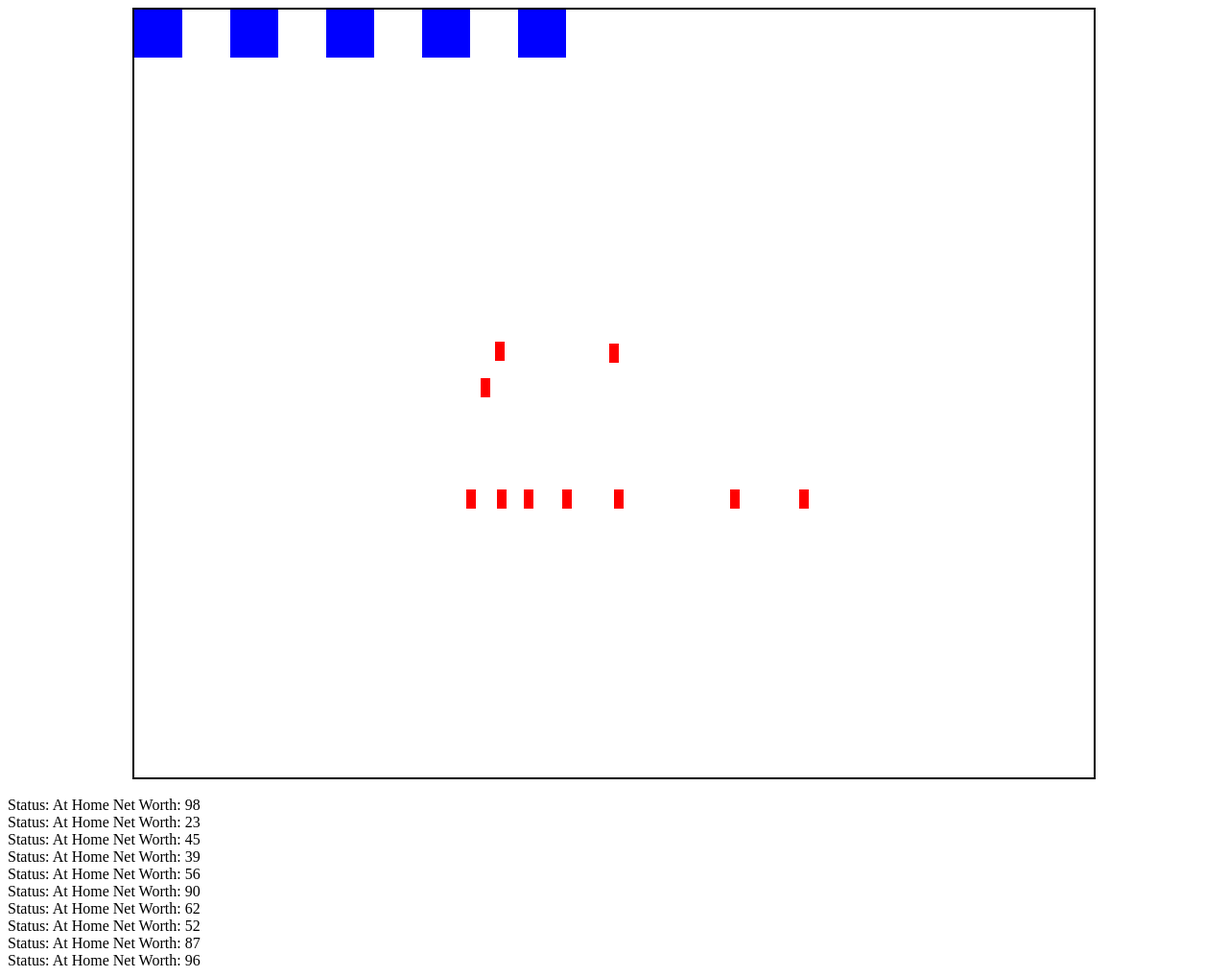
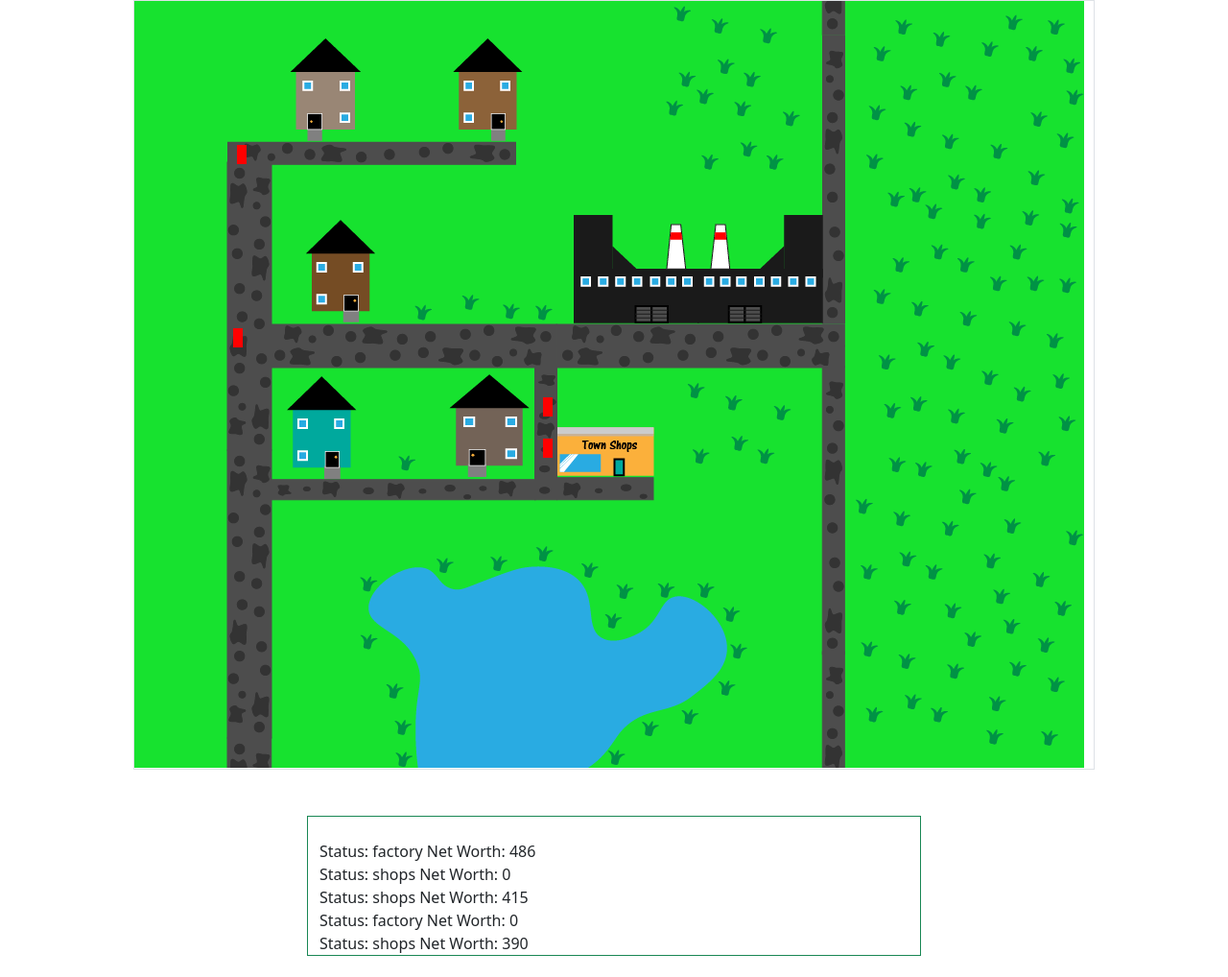
Before and after one commit to MarkViggiano/GildedAgeSimulation, a plain HTML site: page index.html in a window 1280 px wide. Shown: the whole page at 96% size. After the commit the page ends 996 px from the top, so only its background shows below. Drawn offline with nearby package versions, Linux system fonts and the light colour scheme.

Commit message:
Background and players are moving!!!

```diff
--- a/index.html
+++ b/index.html
@@ -3,12 +3,13 @@
   <head>
     <meta charset="utf-8">
     <title>Gilded Age</title>
+    <link href="https://cdn.jsdelivr.net/npm/bootstrap@5.0.1/dist/css/bootstrap.min.css" rel="stylesheet" integrity="sha384-+0n0xVW2eSR5OomGNYDnhzAbDsOXxcvSN1TPprVMTNDbiYZCxYbOOl7+AMvyTG2x" crossorigin="anonymous">
     <link rel="stylesheet" href="./css/main.css">
   </head>
   <body>
     <canvas id="world" width="1000" height="800" class="border m-auto"></canvas>
 
-    <div id="workerData"></div>
+    <div id="workerData" class="container w-50 border mx-auto mt-5 border-success"></div>
     <!-- MODULES -->
     <script type="text/javascript" src="./js/gameobject.js"></script>
     <script type="text/javascript" src="./js/utils.js"></script>
--- a/js/citizen.js
+++ b/js/citizen.js
@@ -1,3 +1,11 @@
+let homes = [[[181, 120], [181, 150]], [[374, 120], [374, 151]], [[222, 308], [222, 340]], [[203, 471], [203, 501]], [[352, 469], [352, 502]]];
+let factory = [[536, 341], [536, 316]];
+let shop = [[503, 501], [501, 475]];
+let node1 = new Node(103, 150);
+let node2 = new Node(103, 341);
+let node3 = new Node(426, 350);
+let node4 = new Node(426, 501);
+
 /**
 Requires gameobject.js to be referenced before this file
 **/
@@ -10,12 +18,83 @@ class Citizen extends GameObject {
     this.factoryY = MathUtil.randomNumber(300, 700);
     this.name = name;
     this.id = id;
-    this.netWorth = MathUtil.randomNumber(20, 100);
-    this.destinationX = this.factoryX;
-    this.destinationY = this.factoryY;
-    this.status = "At Home";
+    this.netWorth = MathUtil.randomNumber(40, 500);
+    this.destinationX = x;
+    this.destinationY = y;
+    this.status = "home";
     this.movingOnPath = false;
     this.path;
+    this.speed = 3;
+    this.behavior = MathUtil.randomNumber(30, 100);
+    this.homeToFactory;
+    this.factoryToHome;
+    this.homeToShops;
+    this.shopsToHome;
+    this.factoryToShops = [factory[1], factory[0], [node3.x, node3.y], [node4.x, node4.y], shop[0], shop[1]];
+    this.shopsToFactory = [shop[1], shop[0], [node4.x, node4.y], [node3.x, node3.y], factory[0], factory[1]];
+  }
+
+  //No time for this, do it later for fun
+  createPathFromTo(fromX, fromY, toX, toY, nodes) {
+    let distX;
+    let distY;
+    let nextDistX;
+    let nextDistY;
+    let path = [];
+    let currentX = fromX;
+    let currentY = fromY;
+
+    while (currentX != toX) {
+
+      for (let i = 0; i < nodes.length; i++) {
+        let node = nodes[i];
+        distX = MathUtil.distanceOfValues(currentX, node.x);
+        distY = MathUtil.distanceOfValues(currentY, node.y);
+        if (i + 1 == nodes.length) break;
+        let nextNode = nodes[i + 1];
+        nextDistX = MathUtil.distanceOfValues(currentX, nextNode.x);
+        nextDistY = MathUtil.distanceOfValues(currentY, nextNode.y);
+
+        //prioritize X
+
+      }
+
+    }
+  }
+
+  goSomewhereNew() {
+    let chance = MathUtil.randomNumber(0, 1);
+    switch (this.status.toLowerCase()) {
+      case "home":
+        if (chance == 0) {
+          this.moveOnPath(this.homeToFactory);
+          this.status = "factory";
+        } else {
+          this.moveOnPath(this.homeToShops);
+          this.status = "shops";
+        }
+        break;
+
+        case "factory":
+          if (chance == 0) {
+            this.moveOnPath(this.factoryToHome);
+            this.status = "home";
+          } else {
+            this.moveOnPath(this.factoryToShops);
+            this.status = "shops";
+          }
+          break;
+
+          case "shops":
+            if (chance == 0) {
+              this.moveOnPath(this.shopsToHome);
+              this.status = "home";
+            } else {
+              this.moveOnPath(this.shopsToFactory);
+              this.status = "factory";
+            }
+            break;
+    }
   }
 
   //tax should be a floating point value between 0 and 1
@@ -25,6 +104,7 @@ class Citizen extends GameObject {
 
   deduct(amount) {
     this.netWorth -= amount;
+    if (this.netWorth < 0) this.netWorth = 0;
   }
 
   atDestination() {
@@ -54,27 +134,27 @@ class Citizen extends GameObject {
     let distanceY = MathUtil.distanceOfValues(this.y, this.destinationY);
 
     if (this.x > this.destinationX) {
-      this.xVel = -5;
+      this.xVel = -this.speed;
     }
 
     if (this.x < this.destinationX) {
-      this.xVel = 5;
+      this.xVel = this.speed;
     }
 
     if (this.y > this.destinationY) {
-      this.yVel = -5;
+      this.yVel = -this.speed;
     }
 
     if (this.y < this.destinationY) {
-      this.yVel = 5;
+      this.yVel = this.speed;
     }
 
-    if (distanceX <= 5) {
+    if (distanceX <= this.speed) {
       this.xVel = 0;
       this.x = this.destinationX;
     }
 
-    if (distanceY <= 5) {
+    if (distanceY <= this.speed) {
       this.yVel = 0;
       this.y = this.destinationY;
     }
@@ -85,6 +165,16 @@ class Citizen extends GameObject {
     }
   }
 
+  tick() {
+    this.x += this.xVel;
+    this.y += this.yVel;
+
+    if (this.behavior <= 40) {
+      this.deduct(10);
+    }
+
+  }
+
   render(ctx) {
     ctx.stroke();
     ctx.fillStyle = "red";
--- a/js/main.js
+++ b/js/main.js
@@ -1,11 +1,16 @@
 const workerData = document.getElementById("workerData");
 const canvas = document.getElementById("world");
+canvas.onclick = function (mouse) {
+  console.log(mouse.offsetX);
+  console.log(mouse.offsetY);
+}
 const ctx = canvas.getContext("2d");
+const background = new Image();
+const buildings = new Image();
 let names = ["Mark", "Johnny", "Joe", "Bob", "Ethan", "George", "Luke", "Bryan", "Max", "Matt"];
-//2d array of locations of homes.
-let homes = [[0, 0], [100, 0], [200, 0], [300, 0], [400, 0]];
+//3d array of locations of homes and their 'patios'.
 let workers = new Map();
-let tickCount = 0;
+let tickCount = 1;
 let startTime;
 let gameLoop;
 //tps: tickCount / ((Date.now() - startTime) / 1000)
@@ -29,15 +34,43 @@ function getWorkerList() {
 }
 
 function createWorkers(count) {
-  let citizen, name, id; //optimization
+  let citizen, name, id, path; //optimization
   for (let i = 0; i < count; i++) {
-    let home = homes[MathUtil.randomNumber(0, homes.length - 1)];
-    let x = home[0];
-    let y = home[1];
+    let home = homes[i];
+    let x = home[0][0];
+    let y = home[0][1];
     name = names[MathUtil.randomNumber(0, names.length - 1)];
     id = uuid()
     citizen = new Citizen(x, y, name, id)
     workers.set(id, citizen);
+
+    //little rushed hard coding never hurt!
+    //home to factory
+    if (i <= 1) path = [[home[1][0], home[1][1]], [node1.x, node1.y], [node2.x, node2.y], factory[0], factory[1]];
+    if (i == 2) path = [[home[1][0], home[1][1]], factory[0], factory[1]];
+    if (i >= 3) path = [[home[1][0], home[1][1]], [node4.x, node4.y], [node3.x, node3.y], factory[0], factory[1]];
+    citizen.homeToFactory = path;
+
+    //home to shops
+    if (i <= 1) path = [[home[1][0], home[1][1]], [node1.x, node1.y], [node2.x, node2.y], [node3.x, node3.y], [node4.x, node4.y], shop[0], shop[1]];
+    if (i == 2) path = [[home[1][0], home[1][1]], [node3.x, node3.y], [node4.x, node4.y], shop[0], shop[1]];
+    if (i >= 3) path = [[home[1][0], home[1][1]], shop[0], shop[1]];
+    citizen.homeToShops = path;
+
+    //factory to homes
+    if (i <= 1) path = [factory[1], factory[0], [node2.x, node2.y], [node1.x, node1.y], [home[1][0], home[1][1]], [x, y]];
+    if (i == 2) path = [factory[1], factory[0], [home[1][0], home[1][1]], [x, y]];
+    if (i >= 3) path = [factory[1], factory[0], [node3.x, node3.y], [node4.x, node4.y], [home[1][0], home[1][1]], [x, y]];
+    citizen.factoryToHome = path;
+
+    //shops to home
+    //home to shops
+    if (i <= 1) path = [shop[1], shop[0], [node4.x, node4.y], [node3.x, node3.y], [node2.x, node2.y], [node1.x, node1.y], [home[1][0], home[1][1]], [x, y]];
+    if (i == 2) path = [shop[1], shop[0], [node4.x, node4.y], [node3.x, node3.y], [home[1][0], home[1][1]], [x, y]];
+    if (i >= 3) path = [shop[1], shop[0], [home[1][0], home[1][1]], [x, y]];
+    citizen.shopsToHome = path;
+
+    citizen.goSomewhereNew();
   }
 }
 
@@ -63,9 +96,12 @@ Start
 
 function runGameActions() {
   ctx.clearRect(0, 0, canvas.width, canvas.height);
+  ctx.drawImage(background, -10, -1, canvas.width, canvas.height);
 
   let workerHtml = "";
   for (const worker of getWorkerList()) {
+    let chance = MathUtil.randomNumber(0, 10);
+    if (chance > 5) if (tickCount % 500 == 0 && worker.atDestination()) worker.goSomewhereNew();
     worker.move();
     worker.tick();
     worker.render(ctx);
@@ -76,13 +112,16 @@ function runGameActions() {
     `;
   }
 
-  renderHomes(ctx);
+  //renderHomes(ctx);
+  ctx.drawImage(buildings, 0, 0, canvas.width, canvas.height);
   workerData.innerHTML = workerHtml;
   tickCount++;
 }
 
 window.addEventListener("load", (event) => {
-  createWorkers(10);
+  background.src = 'images/background.png';
+  buildings.src = 'images/buildings.png';
+  createWorkers(homes.length);
 
   startTime = Date.now();
   gameLoop = setInterval(runGameActions, 50);
--- a/js/utils.js
+++ b/js/utils.js
@@ -15,6 +15,26 @@ class MathUtil {
 
 }
 
+class Node {
+  constructor(x, y) {
+    this.x = x;
+    this.y = y;
+  }
+
+  moveToNode(citizen) {
+    citizen.moveOnPath([[this.x, this.y]]);
+  }
+
+}
+
+function reverseListofList(items) {
+  for (var i = 0; i < items.length; i++) {
+    items[i] = items[i].reverse();
+  }
+
+  return items.reverse();
+}
+
 function uuid(){
     var dt = new Date().getTime();
     var uuid = 'xxxxxxxx-xxxx-4xxx-yxxx-xxxxxxxxxxxx'.replace(/[xy]/g, function(c) {
```
Also changed, not shown: images/background.png (added), images/buildings.png (added).
